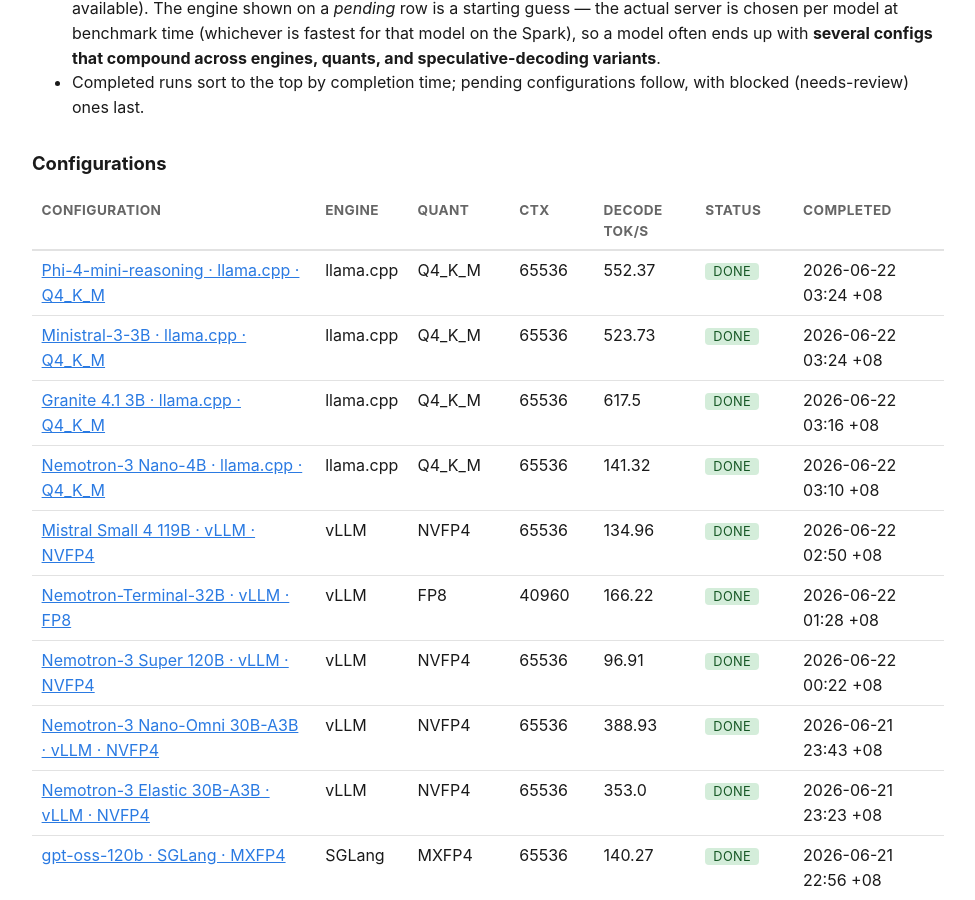
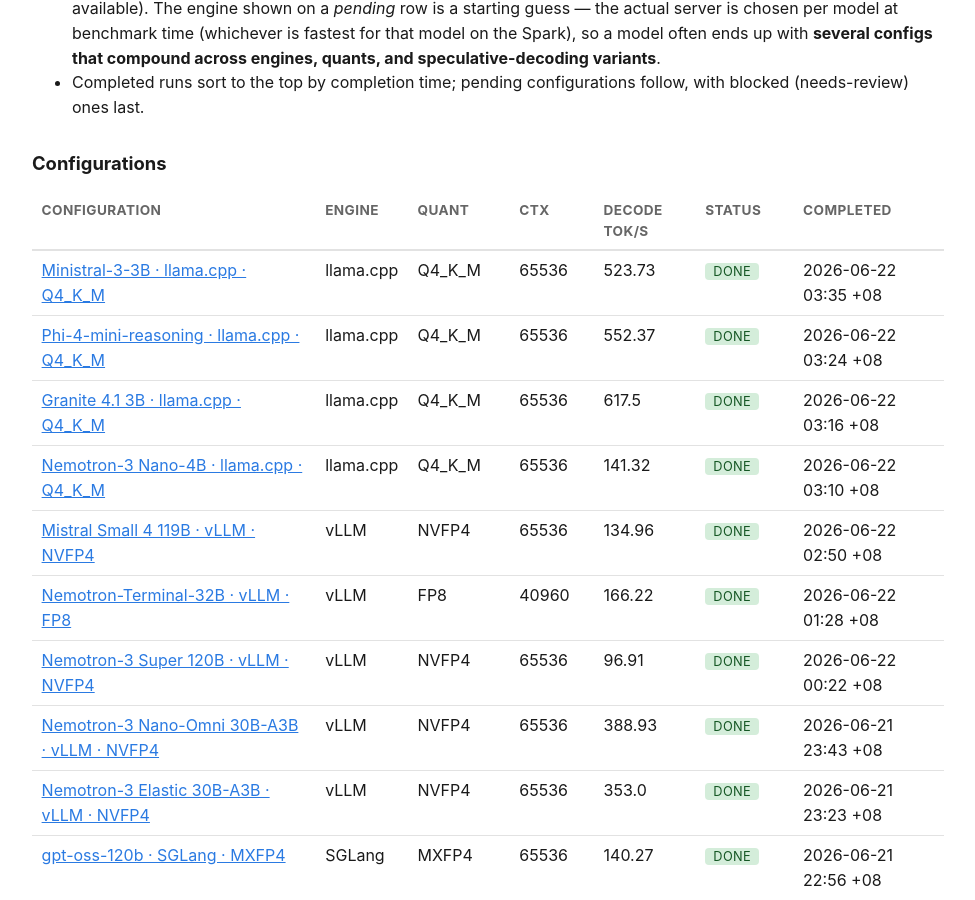
Before and after one commit to yjsoon/autobench, a Jekyll site: the page built from index.md, in a window 1280 px wide and 900 px high, scrolled down 449 px. Shown: the whole window, without its empty margins (152-1127 px from the left). Built offline with Jekyll 4.4.1, drawn with Linux system fonts in a browser that asks for light colours.

Commit message:
Doc: check system time right before writing timestamps; fix Ministral completed_at
Add the practice to CLAUDE.md Working style notes, and retroactively correct the
most recent config (Ministral-3-3B) whose completed_at had been reused from an
earlier pipeline step.

Co-Authored-By: Claude Opus 4.8 (1M context) <noreply@anthropic.com>
Claude-Session: https://claude.ai/code/session_01JczsieM71svofn8CxRyY2s

```diff
--- a/_configs/ministral-3-3b-llamacpp-q4_k_m.md
+++ b/_configs/ministral-3-3b-llamacpp-q4_k_m.md
@@ -20,7 +20,7 @@ decode_toks: 523.73
 mem_gb: 19.12
 mem_source: system MemAvailable delta (10s sampling)
 measured_on: 2026-06-22
-completed_at: 2026-06-22 03:24 +08
+completed_at: 2026-06-22 03:35 +08
 run_command: |
   # ghcr.io/ggml-org/llama.cpp:full-cuda (dispatcher → --server). GGUF under /home/gauravmm/models.
   docker run --gpus all -p 8081:8081 -v /home/gauravmm/models:/models:ro \
```
Also changed, not shown: CLAUDE.md (+4 -0 lines).
